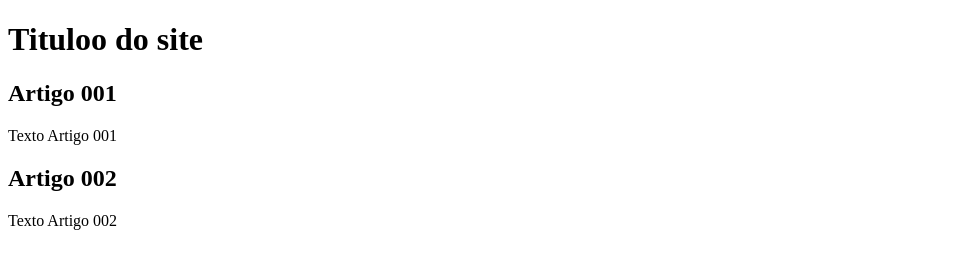
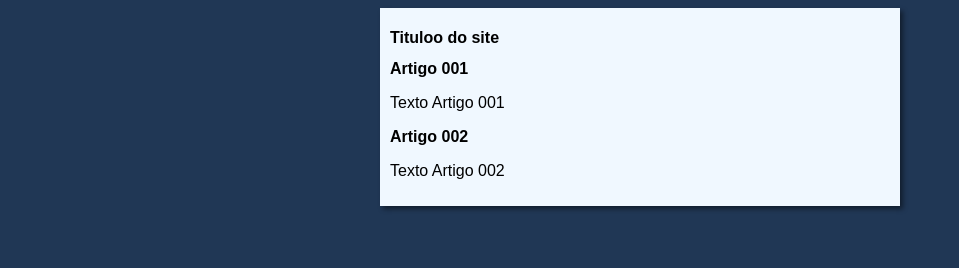
Before and after one commit to KamylaRibeiro/projeto-site, a plain HTML site: page index.html in a window 1280 px wide. Shown: the whole page, without its empty margins (0-959 px from the left). Drawn offline with Linux system fonts and the light colour scheme.

Commit message:
iniciei o desing

```diff
--- /dev/null
+++ b/estilos/style.css
@@ -0,0 +1,17 @@
+*{
+    font-family: Arial, Helvetica, sans-serif;
+    font-size: 16px;
+}
+
+body {
+    background-color: rgb(32, 55, 85);
+
+}
+
+main {
+    background-color: aliceblue;
+    width: 500px;
+    margin: auto;
+    padding: 10px;
+    box-shadow: 3px 3px 5px rgba(0, 0, 0, 0.473);
+}
--- a/index.html
+++ b/index.html
@@ -4,6 +4,7 @@
     <meta charset="UTF-8">
     <meta name="viewport" content="width=device-width, initial-scale=1.0">
     <title>Titulo do site</title>
+    <link rel="stylesheet" href="estilos/style.css">
 </head>
 <body>
     <main>
```
